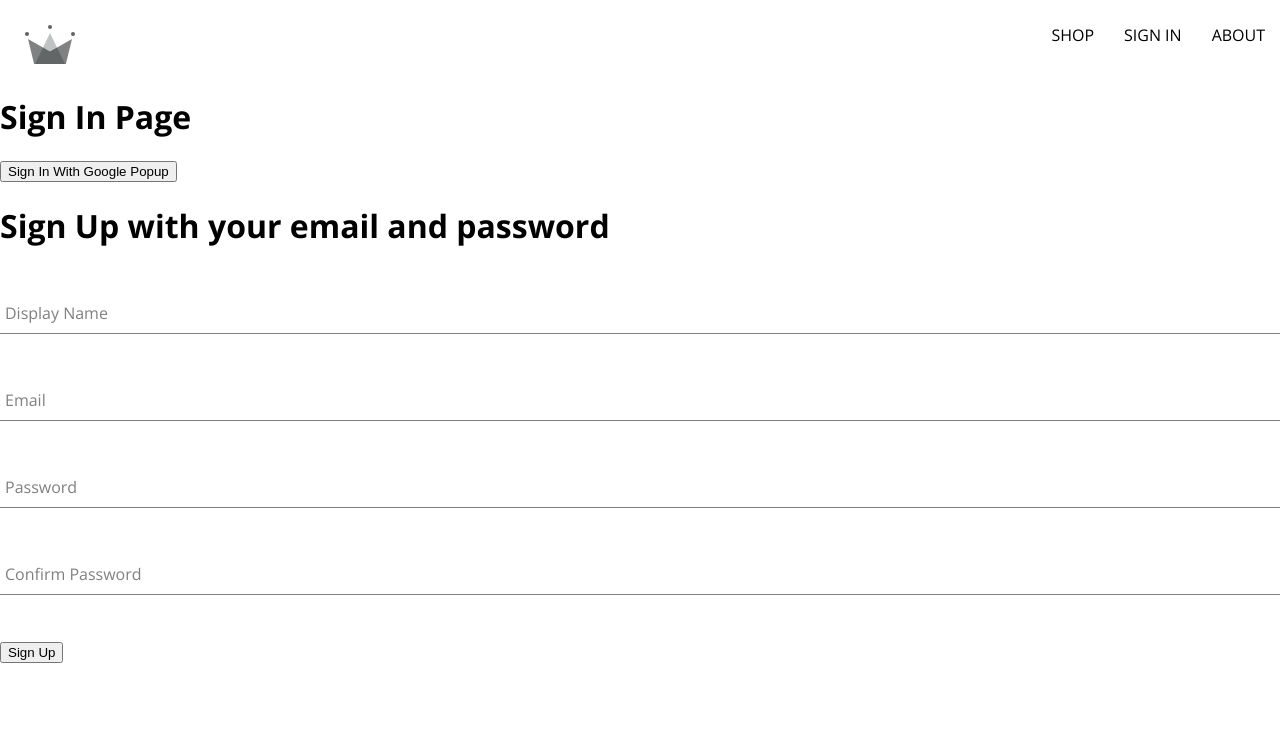
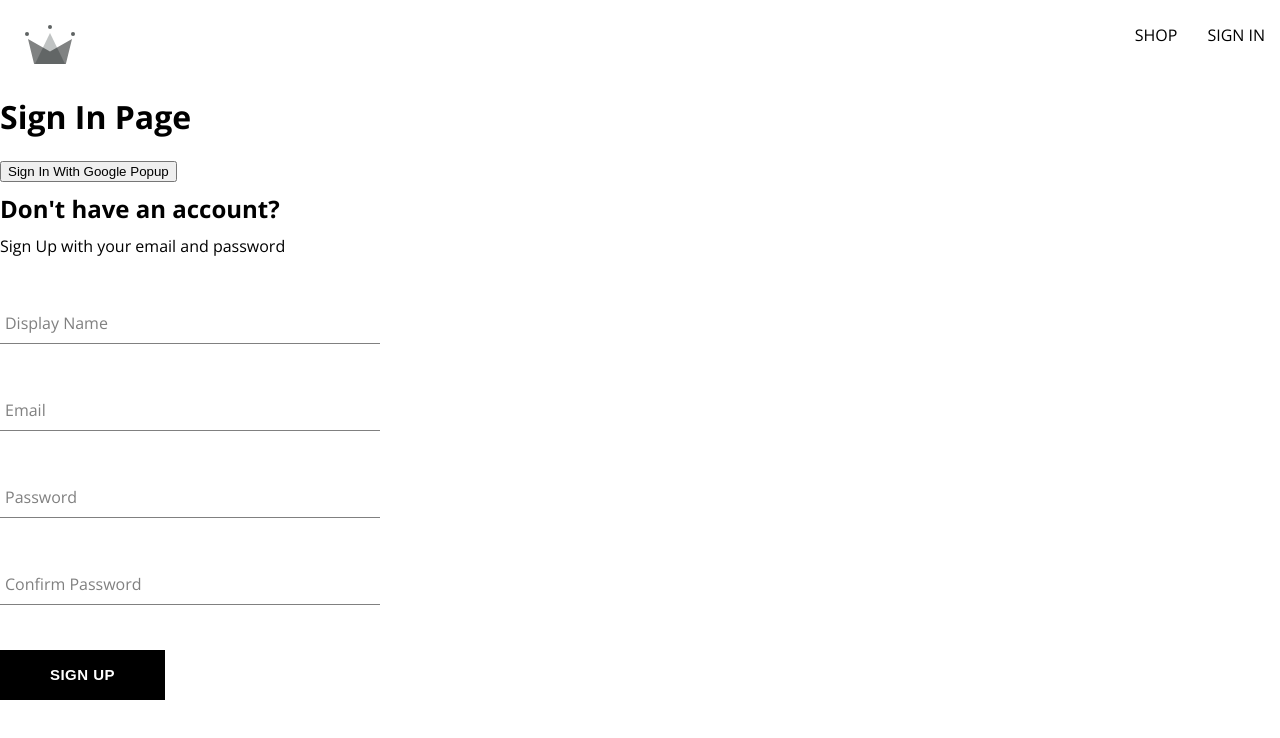
Before and after one commit to shemzoo/crwn-clothing, a React (Create React App) app: page /sign-in in a window 1280 px wide. Shown: the top 738 px of the page. Built offline with nearby package versions, Linux system fonts and the light colour scheme.

Commit message:
adds button component

```diff
--- /dev/null
+++ b/src/components/button/button.component.jsx
@@ -0,0 +1,14 @@
+import "./button.component.styles.scss";
+
+const Button = ({ children, buttonType, ...otherProps }) => {
+  return (
+    <button
+      className={`button button--${buttonType}`}
+      {...otherProps}
+    >
+      {children}
+    </button>
+  );
+};
+
+export default Button;
--- /dev/null
+++ b/src/components/button/button.component.styles.scss
@@ -0,0 +1,48 @@
+// Variables
+$button-colors: (
+  "default": black,
+  "google": #4285f4,
+  "inverted": white,
+);
+
+// Base button styles
+.button {
+  min-width: 165px;
+  width: auto;
+  height: 50px;
+  letter-spacing: 0.5px;
+  line-height: 50px;
+  padding: 0 35px;
+  font-size: 15px;
+  text-transform: uppercase;
+  font-weight: bolder;
+  border: none;
+  cursor: pointer;
+  display: flex;
+  justify-content: center;
+  align-items: center;
+
+  // Button type modifiers
+  @each $type, $color in $button-colors {
+    &--#{$type} {
+      background-color: $color;
+      color: if($type == "inverted", black, white);
+      border: if($type == "inverted", 1px solid black, none);
+
+      &:hover {
+        @if $type == "default" {
+          background-color: white;
+          color: black;
+          border: 1px solid black;
+        } @else if $type == "google" {
+          background-color: darken($color, 5%);
+          border: none;
+        } @else if $type == "inverted" {
+          background-color: black;
+          color: white;
+          border: none;
+        }
+      }
+    }
+  }
+}
--- a/src/components/sign-up-form/sign-up-form.component.jsx
+++ b/src/components/sign-up-form/sign-up-form.component.jsx
@@ -1,6 +1,9 @@
 import { useState } from "react";
 
+import "./sign-up-form.styles.scss";
+
 import FormInput from "../form-input/form-input.component";
+import Button from "../button/button.component";
 
 import { createAuthUserWithEmailandPassword } from "../../utils/firebase/firebase.utils";
 
@@ -53,8 +56,9 @@ const SignUpForm = () => {
   };
 
   return (
-    <div>
-      <h1>Sign Up with your email and password</h1>
+    <div className="sign-up-container">
+      <h2>Don't have an account?</h2>
+      <span>Sign Up with your email and password</span>
       <form onSubmit={handleSubmit}>
         <FormInput
           label="Display Name"
@@ -92,7 +96,12 @@ const SignUpForm = () => {
           value={confirmPassword}
           autoComplete="off"
         />
-        <button type="submit">Sign Up</button>
+        <Button
+          type="submit"
+          buttonType="default"
+        >
+          Sign Up
+        </Button>
       </form>
     </div>
   );
--- /dev/null
+++ b/src/components/sign-up-form/sign-up-form.styles.scss
@@ -0,0 +1,9 @@
+.sign-up-container {
+  display: flex;
+  flex-direction: column;
+  width: 380px;
+
+  h2 {
+    margin: 10px 0;
+  }
+}
--- a/src/routes/navigation/navigation.component.jsx
+++ b/src/routes/navigation/navigation.component.jsx
@@ -29,12 +29,6 @@ const Navigation = () => {
           >
             SIGN IN
           </Link>
-          <Link
-            className="nav-link"
-            to="/about"
-          >
-            ABOUT
-          </Link>
         </div>
       </div>
       <Outlet />
```
